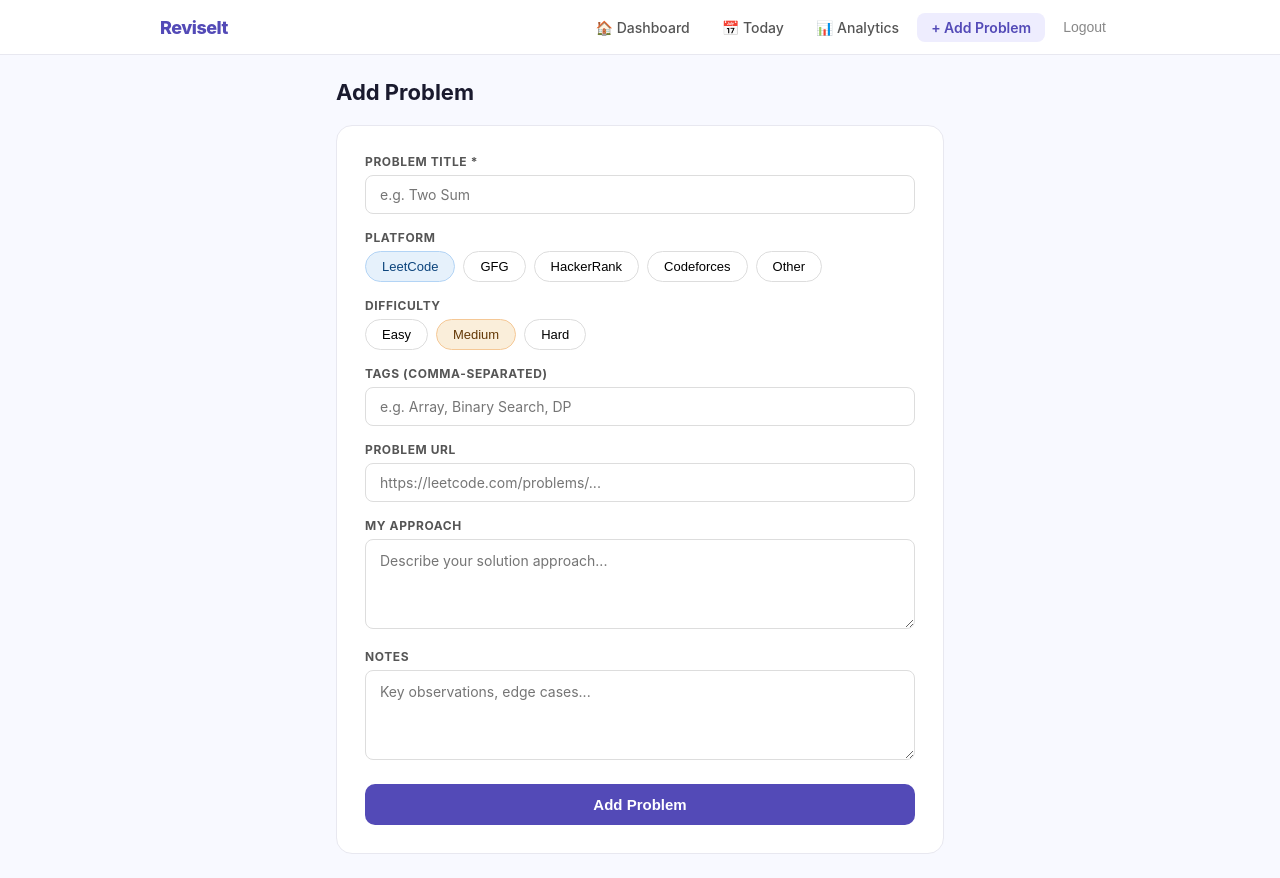
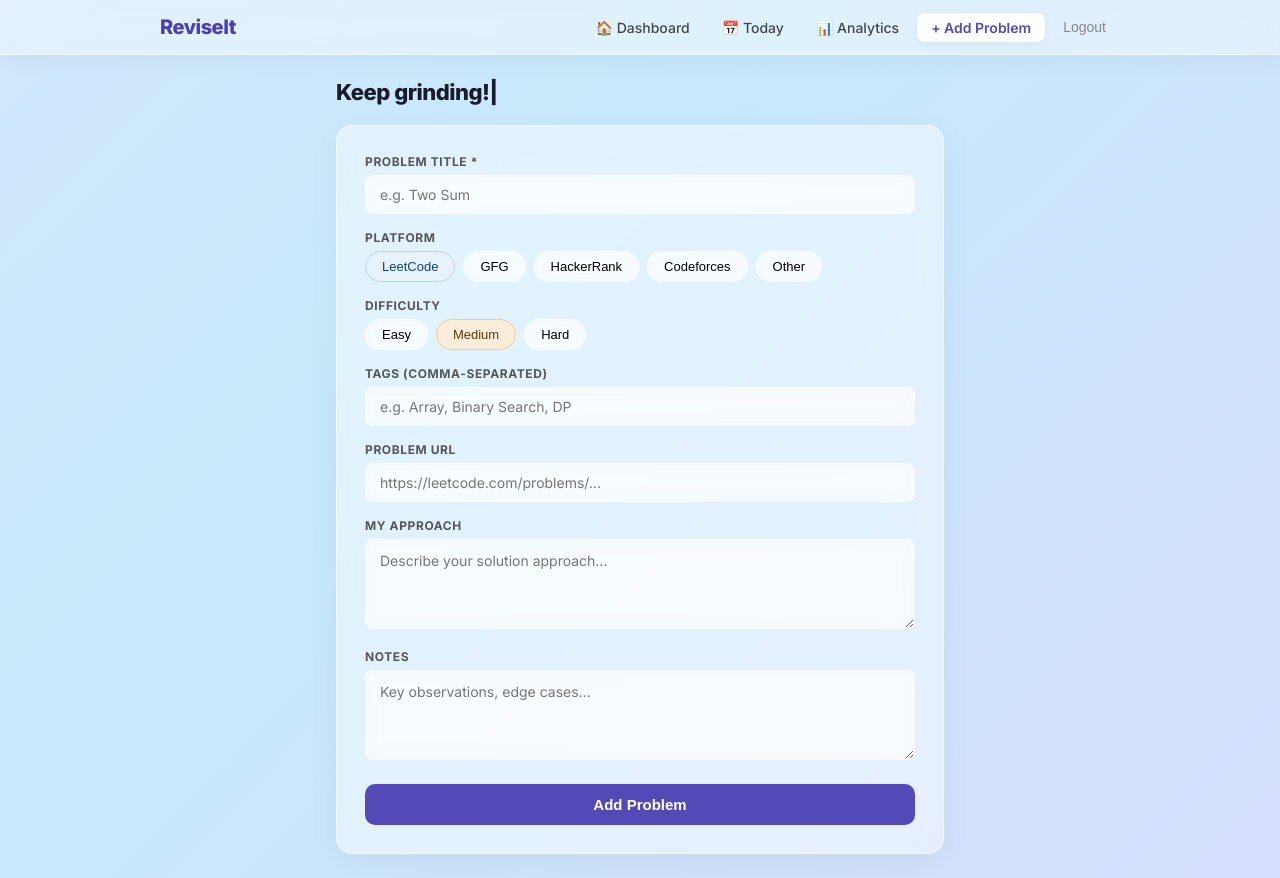
Before and after one commit to imam-2201026cs/Imam-vault, a React (Create React App) app in the folder frontend/: page /add in a window 1280 px wide. Built offline with nearby package versions, Linux system fonts and the light colour scheme; sample sign-in values are in the browser's storage.

Commit message:
ui-enhanced-with-glassmorphism-effect

```diff
--- a/frontend/public/index.html
+++ b/frontend/public/index.html
@@ -6,9 +6,21 @@
     <meta name="theme-color" content="#534AB7" />
     <meta name="description" content="ReviseIt — Smart LeetCode revision tracker with spaced repetition" />
     <title>ReviseIt</title>
+    <link href="https://fonts.googleapis.com/css2?family=Inter:wght@400;500;600;700;800&display=swap" rel="stylesheet" />
     <style>
       * { box-sizing: border-box; margin: 0; padding: 0; }
-      body { font-family: -apple-system, BlinkMacSystemFont, 'Segoe UI', Roboto, sans-serif; background: #f8f9ff; min-height: 100vh; }
+      body {
+        font-family: 'Inter', -apple-system, BlinkMacSystemFont, 'Segoe UI', Roboto, sans-serif;
+        min-height: 100vh;
+        background: linear-gradient(-45deg, #e6d3fe 0%, #c7e9fb 33%, #eae1ff 66%, #fbdcec 100%);
+        background-size: 400% 400%;
+        animation: gradientBG 15s ease infinite;
+      }
+      @keyframes gradientBG {
+        0% { background-position: 0% 50%; }
+        50% { background-position: 100% 50%; }
+        100% { background-position: 0% 50%; }
+      }
     </style>
   </head>
   <body>
--- a/frontend/src/components/Navbar.jsx
+++ b/frontend/src/components/Navbar.jsx
@@ -1,6 +1,7 @@
 import { Link, useLocation, useNavigate } from 'react-router-dom';
 import { useAuth } from '../context/AuthContext';
 import { useState } from 'react';
+import { motion } from 'framer-motion';
 
 export default function Navbar() {
   const { token, logout } = useAuth();
@@ -26,19 +27,19 @@ export default function Navbar() {
   return (
     <>
       <style>{`
-        .navbar { background:#fff; border-bottom:1px solid #e8e8f0; padding:0 1rem; position:sticky; top:0; z-index:100; }
+        .navbar { background: rgba(255, 255, 255, 0.4); backdrop-filter: blur(12px); -webkit-backdrop-filter: blur(12px); border-bottom: 1px solid rgba(255, 255, 255, 0.6); padding:0 1rem; position:sticky; top:0; z-index:100; box-shadow: 0 4px 30px rgba(0, 0, 0, 0.05); }
         .navbar-inner { max-width:960px; margin:0 auto; display:flex; align-items:center; justify-content:space-between; height:54px; }
-        .navbar-brand { font-size:18px; font-weight:800; color:#534AB7; text-decoration:none; letter-spacing:-.5px; }
+        .navbar-brand { font-size:20px; font-weight:800; color:#4a3fb3; text-decoration:none; letter-spacing:-.5px; }
         .navbar-links { display:flex; gap:4px; align-items:center; }
-        .nav-link { padding:6px 14px; border-radius:8px; text-decoration:none; font-size:14px; font-weight:500; color:#555; transition:background .15s, color .15s; white-space:nowrap; }
-        .nav-link:hover { background:#f4f4ff; color:#534AB7; }
-        .nav-link.active { background:#EEEDFE; color:#534AB7; font-weight:600; }
-        .nav-logout { padding:6px 14px; border-radius:8px; font-size:14px; font-weight:500; color:#888; background:none; border:none; cursor:pointer; }
-        .nav-logout:hover { background:#fff0f0; color:#e24b4a; }
+        .nav-link { padding:6px 14px; border-radius:8px; text-decoration:none; font-size:14px; font-weight:500; color:#444; transition:all .2s; white-space:nowrap; }
+        .nav-link:hover { background: rgba(255, 255, 255, 0.7); color:#534AB7; }
+        .nav-link.active { background: rgba(255, 255, 255, 0.9); color:#534AB7; font-weight:600; box-shadow: 0 2px 10px rgba(0,0,0,0.05); }
+        .nav-logout { padding:6px 14px; border-radius:8px; font-size:14px; font-weight:500; color:#888; background:none; border:none; cursor:pointer; transition:all .2s; }
+        .nav-logout:hover { background: rgba(255, 240, 240, 0.8); color:#e24b4a; }
         .nav-hamburger { display:none; background:none; border:none; cursor:pointer; padding:6px; font-size:22px; color:#534AB7; }
-        .nav-mobile-menu { display:none; flex-direction:column; background:#fff; border-top:1px solid #e8e8f0; padding:8px 1rem 16px; }
+        .nav-mobile-menu { display:none; flex-direction:column; background: rgba(255, 255, 255, 0.7); backdrop-filter: blur(12px); -webkit-backdrop-filter: blur(12px); border-top:1px solid rgba(255,255,255,0.6); padding:8px 1rem 16px; }
         .nav-mobile-menu.open { display:flex; }
-        .nav-mobile-link { padding:10px 0; font-size:15px; font-weight:500; color:#333; text-decoration:none; border-bottom:1px solid #f0f0f8; }
+        .nav-mobile-link { padding:10px 0; font-size:15px; font-weight:500; color:#444; text-decoration:none; border-bottom:1px solid rgba(255,255,255,0.4); }
         .nav-mobile-link.active { color:#534AB7; font-weight:700; }
         .nav-mobile-logout { padding:10px 0; font-size:15px; color:#e24b4a; background:none; border:none; cursor:pointer; text-align:left; }
         @media (max-width: 680px) {
@@ -50,12 +51,20 @@ export default function Navbar() {
       `}</style>
       <nav className="navbar">
         <div className="navbar-inner">
-          <Link to="/" className="navbar-brand">ReviseIt</Link>
+          <motion.div whileHover={{ scale: 1.05 }} whileTap={{ scale: 0.95 }}>
+            <Link to="/" className="navbar-brand">ReviseIt</Link>
+          </motion.div>
           <div className="navbar-links">
             {navLinks.map(l => (
-              <Link key={l.to} to={l.to} className={`nav-link${isActive(l.to) ? ' active' : ''}`}>{l.label}</Link>
+              <motion.div key={l.to} whileHover={{ y: -2 }} whileTap={{ scale: 0.95 }}>
+                <Link to={l.to} className={`nav-link${isActive(l.to) ? ' active' : ''}`}>{l.label}</Link>
+              </motion.div>
             ))}
-            {token && <button className="nav-logout" onClick={handleLogout}>Logout</button>}
+            {token && (
+              <motion.div whileHover={{ y: -2 }} whileTap={{ scale: 0.95 }}>
+                <button className="nav-logout" onClick={handleLogout}>Logout</button>
+              </motion.div>
+            )}
           </div>
           <button className="nav-hamburger" onClick={() => setMenuOpen(o => !o)} aria-label="Menu">
             {menuOpen ? '✕' : '☰'}
--- /dev/null
+++ b/frontend/src/components/PageTransition.jsx
@@ -0,0 +1,27 @@
+import { motion } from 'framer-motion';
+
+const pageVariants = {
+  initial: { opacity: 0, y: 15 },
+  in: { opacity: 1, y: 0 },
+  out: { opacity: 0, y: -15 }
+};
+
+const pageTransition = {
+  type: 'tween',
+  ease: 'anticipate',
+  duration: 0.4
+};
+
+export default function PageTransition({ children }) {
+  return (
+    <motion.div
+      initial="initial"
+      animate="in"
+      exit="out"
+      variants={pageVariants}
+      transition={pageTransition}
+    >
+      {children}
+    </motion.div>
+  );
+}
--- a/frontend/src/components/ProblemCard.jsx
+++ b/frontend/src/components/ProblemCard.jsx
@@ -14,10 +14,10 @@ export default function ProblemCard({ problem }) {
   return (
     <>
       <style>{`
-        .pcard { background:#fff; border:1px solid #e8e8f0; border-radius:12px; padding:1rem 1.25rem; cursor:pointer; transition:border-color .15s, box-shadow .15s; }
-        .pcard:hover { border-color:#534AB7; box-shadow:0 2px 8px rgba(83,74,183,.08); }
+        .pcard { background: rgba(255, 255, 255, 0.45); backdrop-filter: blur(12px); -webkit-backdrop-filter: blur(12px); border: 1px solid rgba(255, 255, 255, 0.5); border-radius:16px; padding:1rem 1.25rem; cursor:pointer; transition:all .25s cubic-bezier(0.4, 0, 0.2, 1); box-shadow: 0 4px 20px rgba(0,0,0,0.03); }
+        .pcard:hover { border-color: rgba(255, 255, 255, 0.8); box-shadow: 0 10px 30px rgba(83,74,183,.1); transform: translateY(-3px); background: rgba(255, 255, 255, 0.6); }
         .pcard-top { display:flex; justify-content:space-between; align-items:flex-start; margin-bottom:8px; gap:8px; }
-        .pcard-title { font-size:15px; font-weight:600; color:#1a1a2e; margin:0; flex:1; min-width:0; word-break:break-word; }
+        .pcard-title { font-size:15px; font-weight:700; color:#1a1a2e; margin:0; flex:1; min-width:0; word-break:break-word; }
         .pcard-badge { font-size:11px; font-weight:600; padding:3px 10px; border-radius:99px; flex-shrink:0; }
         .pcard-tags { display:flex; flex-wrap:wrap; gap:4px; margin-top:8px; }
         .pcard-tag { font-size:11px; background:#EEEDFE; color:#3C3489; padding:2px 8px; border-radius:99px; }
--- a/frontend/src/pages/AddProblem.jsx
+++ b/frontend/src/pages/AddProblem.jsx
@@ -2,6 +2,8 @@ import { useState } from 'react';
 import { useNavigate } from 'react-router-dom';
 import toast from 'react-hot-toast';
 import API from '../api/axios';
+import PageTransition from '../components/PageTransition';
+import { TypeAnimation } from 'react-type-animation';
 
 const PLATFORMS = ['LeetCode', 'GFG', 'HackerRank', 'Codeforces', 'Other'];
 const DIFFICULTIES = ['Easy', 'Medium', 'Hard'];
@@ -35,16 +37,17 @@ export default function AddProblem() {
     <>
       <style>{`
         .add-page { max-width:640px; margin:0 auto; padding:1.5rem 1rem; }
-        .add-heading { font-size:22px; font-weight:700; color:#1a1a2e; margin-bottom:20px; }
-        .add-card { background:#fff; border:1px solid #e8e8f0; border-radius:16px; padding:1.75rem; }
+        .add-heading { font-size:22px; font-weight:800; color:#1a1a2e; margin-bottom:20px; letter-spacing:-.5px; }
+        .add-card { background: rgba(255, 255, 255, 0.45); backdrop-filter: blur(12px); -webkit-backdrop-filter: blur(12px); border: 1px solid rgba(255,255,255,0.6); border-radius:16px; padding:1.75rem; box-shadow: 0 8px 32px rgba(0,0,0,0.05); }
         .add-label { font-size:12px; font-weight:700; color:#555; text-transform:uppercase; letter-spacing:.05em; margin-bottom:6px; display:block; }
-        .add-input { width:100%; padding:10px 14px; border-radius:8px; border:1px solid #ddd; font-size:14px; margin-bottom:16px; outline:none; font-family:inherit; box-sizing:border-box; }
-        .add-input:focus { border-color:#534AB7; box-shadow:0 0 0 3px rgba(83,74,183,.08); }
+        .add-input { width:100%; padding:10px 14px; border-radius:8px; border:1px solid rgba(255,255,255,0.6); background: rgba(255,255,255,0.5); backdrop-filter: blur(8px); font-size:14px; margin-bottom:16px; outline:none; font-family:inherit; box-sizing:border-box; transition:all .2s; }
+        .add-input:focus { border-color:#534AB7; background: rgba(255,255,255,0.8); box-shadow:0 0 0 3px rgba(83,74,183,.08); }
         .add-textarea { resize:vertical; min-height:90px; line-height:1.6; }
         .add-row { display:grid; grid-template-columns:1fr 1fr; gap:14px; }
         .add-select-group { display:flex; gap:8px; flex-wrap:wrap; margin-bottom:16px; }
-        .add-select-btn { padding:7px 16px; border-radius:99px; font-size:13px; border:1px solid #ddd; cursor:pointer; font-weight:500; transition:all .15s; background:#fff; }
-        .add-select-btn.active-platform { background:#E6F1FB; color:#0C447C; border-color:#b3d4f5; }
+        .add-select-btn { padding:7px 16px; border-radius:99px; font-size:13px; border:1px solid rgba(255,255,255,0.6); background: rgba(255,255,255,0.5); backdrop-filter: blur(8px); cursor:pointer; font-weight:500; transition:all .2s; }
+        .add-select-btn:hover { background: rgba(255,255,255,0.9); }
+        .add-select-btn.active-platform { background: rgba(230, 241, 251, 0.8); color:#0C447C; border-color:#b3d4f5; }
         .add-select-btn.active-easy { background:#EAF3DE; color:#27500A; border-color:#C0DD97; }
         .add-select-btn.active-medium { background:#FAEEDA; color:#633806; border-color:#f5c896; }
         .add-select-btn.active-hard { background:#FCEBEB; color:#791F1F; border-color:#f5a5a5; }
@@ -56,8 +59,11 @@ export default function AddProblem() {
           .add-row { grid-template-columns:1fr; }
         }
       `}</style>
+      <PageTransition>
       <div className="add-page">
-        <h2 className="add-heading">Add Problem</h2>
+        <h2 className="add-heading">
+          <TypeAnimation sequence={['Add Problem', 2000, 'Keep grinding!', 2000, 'Add Problem', 5000]} wrapper="span" cursor={true} repeat={Infinity} />
+        </h2>
         <div className="add-card">
           <label className="add-label">Problem title *</label>
           <input className="add-input" placeholder="e.g. Two Sum" value={form.title}
@@ -100,6 +106,7 @@ export default function AddProblem() {
           </button>
         </div>
       </div>
+      </PageTransition>
     </>
   );
 }
```
Also changed, not shown: frontend/package.json (+15 -5 lines), frontend/src/pages/Dashboard.jsx (+31 -19 lines), frontend/src/pages/TodayRevisions.jsx (+9 -3 lines), 1 other file (tests, documents, lock files or other folders).
